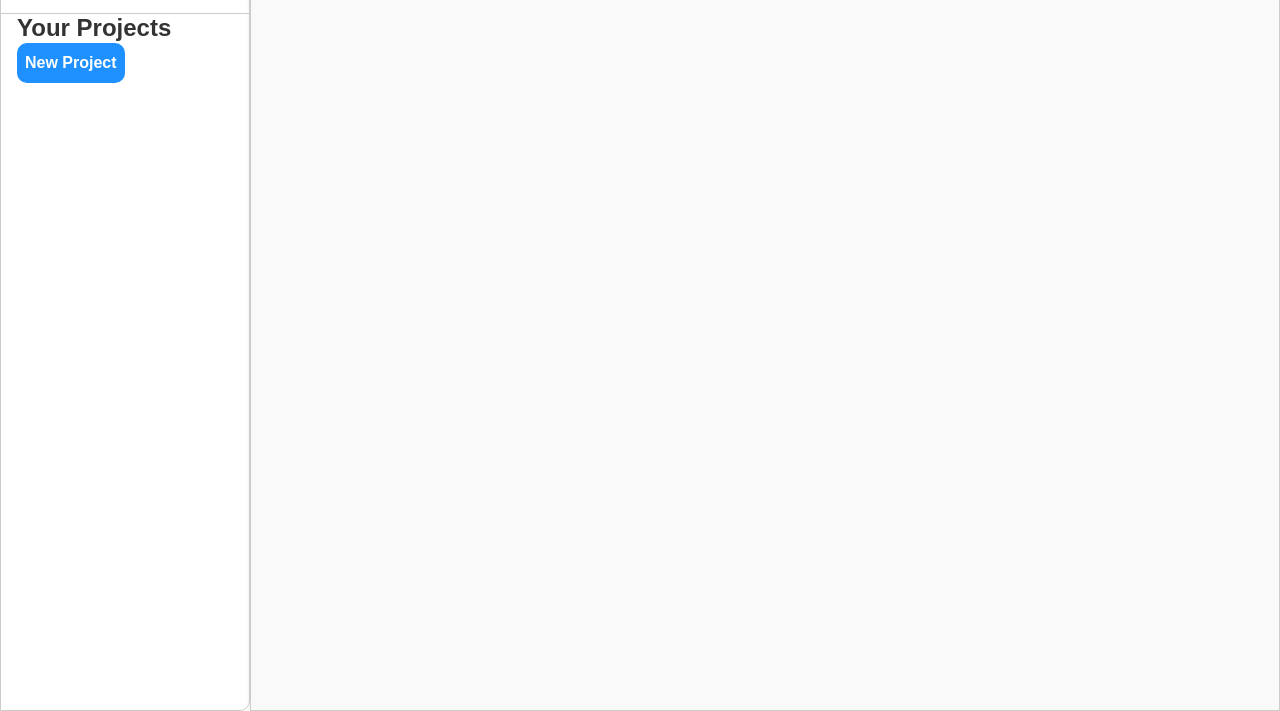
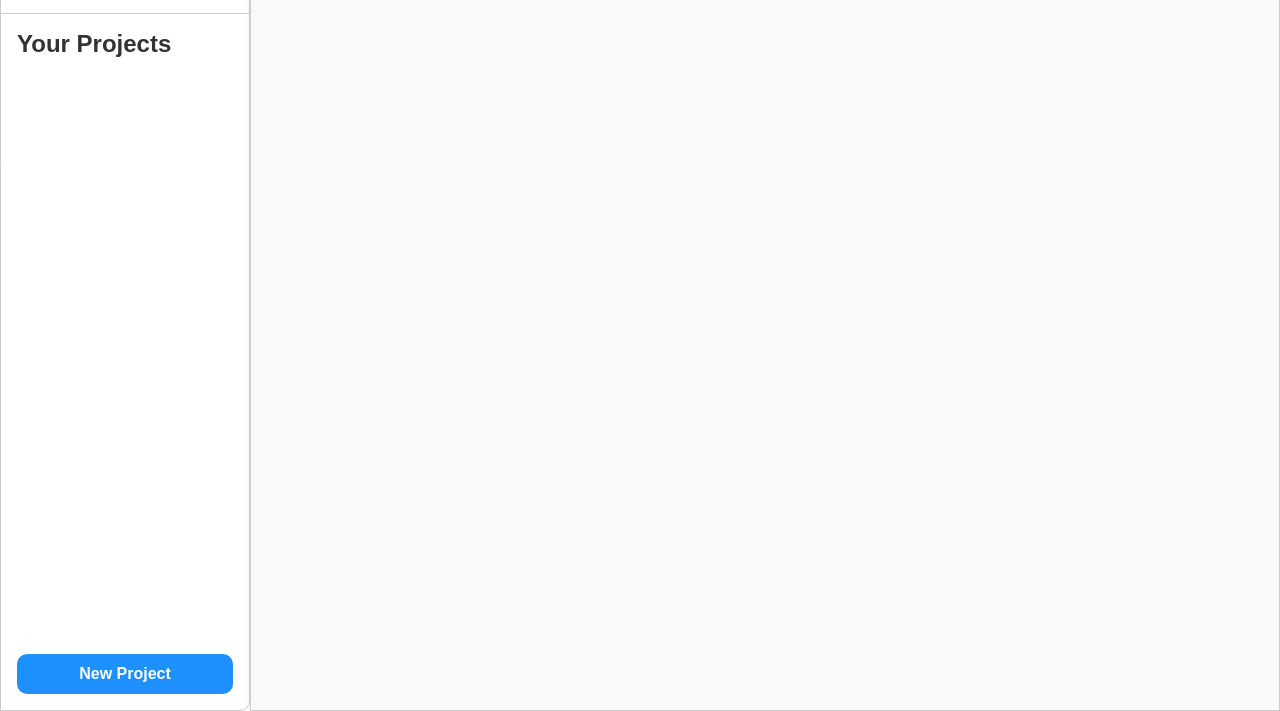
Before and after one commit to victormagela/task-list-theodinproject, a website built with webpack: page src/template.html in a window 1280 px wide. Shown: the part 89-800 px from the top of the page. Built offline with nearby package versions, Linux system fonts and the light colour scheme.

Commit message:
Push the sidebar button to the bottom of the sidebar

```diff
--- a/src/styles/style.css
+++ b/src/styles/style.css
@@ -28,15 +28,13 @@ h1, h2 {
     position: fixed;
     top: 0;
     left: 0;
+    border-radius: 0 10px 10px 0;
+    border: 1px solid var(--border-color);
     min-block-size: 100vh;
     inline-size: 250px;
-    border-radius: 0 10px 10px 0;
+    display: flex;
+    flex-direction: column;
     background-color: transparent;
-    border: 1px solid var(--border-color);
-
-    h2 {
-        margin-inline-start: 1rem;
-    }
 }
 
 header {
@@ -47,7 +45,15 @@ header {
     padding: 1rem;
 }
 
+.side-bar-content {
+    block-size: 100%;
+    padding: 1rem;
+    display: flex;
+    flex-direction: column;
+}
+
 .new-project-btn {
+    margin-block: auto 1rem;
     margin-inline: 1rem;
     padding: 0.5rem;
     border: none;
--- a/src/template.html
+++ b/src/template.html
@@ -11,12 +11,14 @@
             <h1>Project Manager</h1>
         </header>
 
-        <h2>Your Projects</h2>
-        <nav>
-            <ul id="projectList">
-            </ul>
-        </nav>
+        <div class="side-bar-content">
+            <h2>Your Projects</h2>
+            <nav>
+                <ul id="projectList">
+                </ul>
+            </nav>
 
+        </div>
         <button class="new-project-btn" id="newProjectBtn">New Project</button>
     </aside>
 
```
